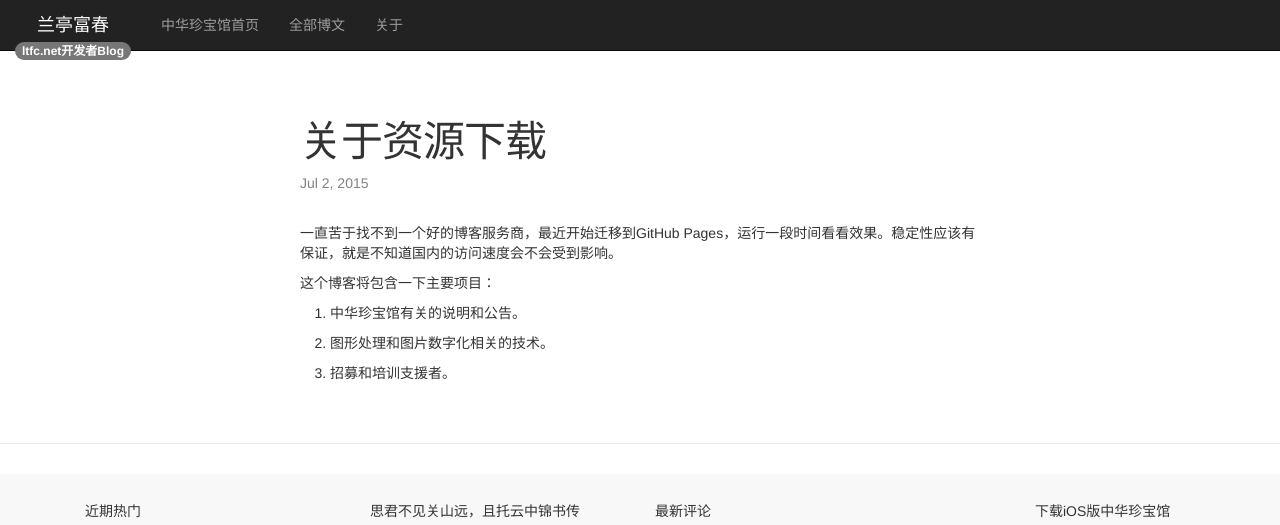
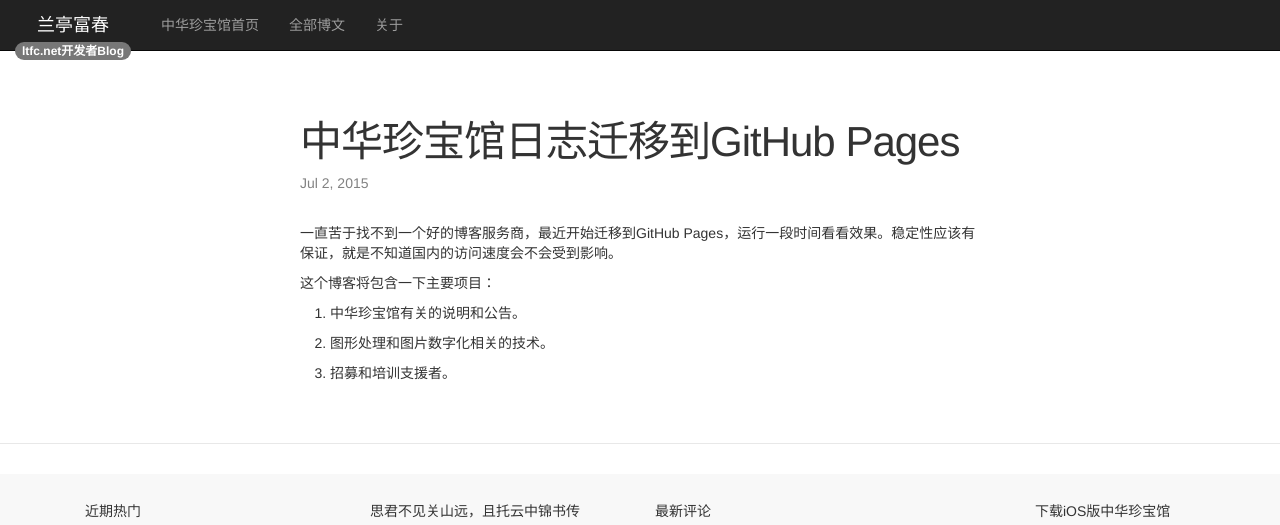
Before and after one commit to sanli/sanli.github.io, a Jekyll site: the page built from _posts/2015-07-02-move-to-github-pages.markdown, in a window 1280 px wide, cut to the strip 0-525 px from the top of the page. Built offline with Jekyll 4.4.1, drawn with Linux system fonts in a browser that asks for light colours; nearby versions of some CDN libraries; comment, search, counter and statistics services are not loaded.

Commit message:
修改了一下标题

```diff
--- a/_posts/2015-07-02-move-to-github-pages.markdown
+++ b/_posts/2015-07-02-move-to-github-pages.markdown
@@ -1,6 +1,6 @@
 ---
 layout: post
-title:  "关于资源下载"
+title:  "中华珍宝馆日志迁移到GitHub Pages"
 date:   2015-07-02 10:49:36
 categories: message
 ---
```
